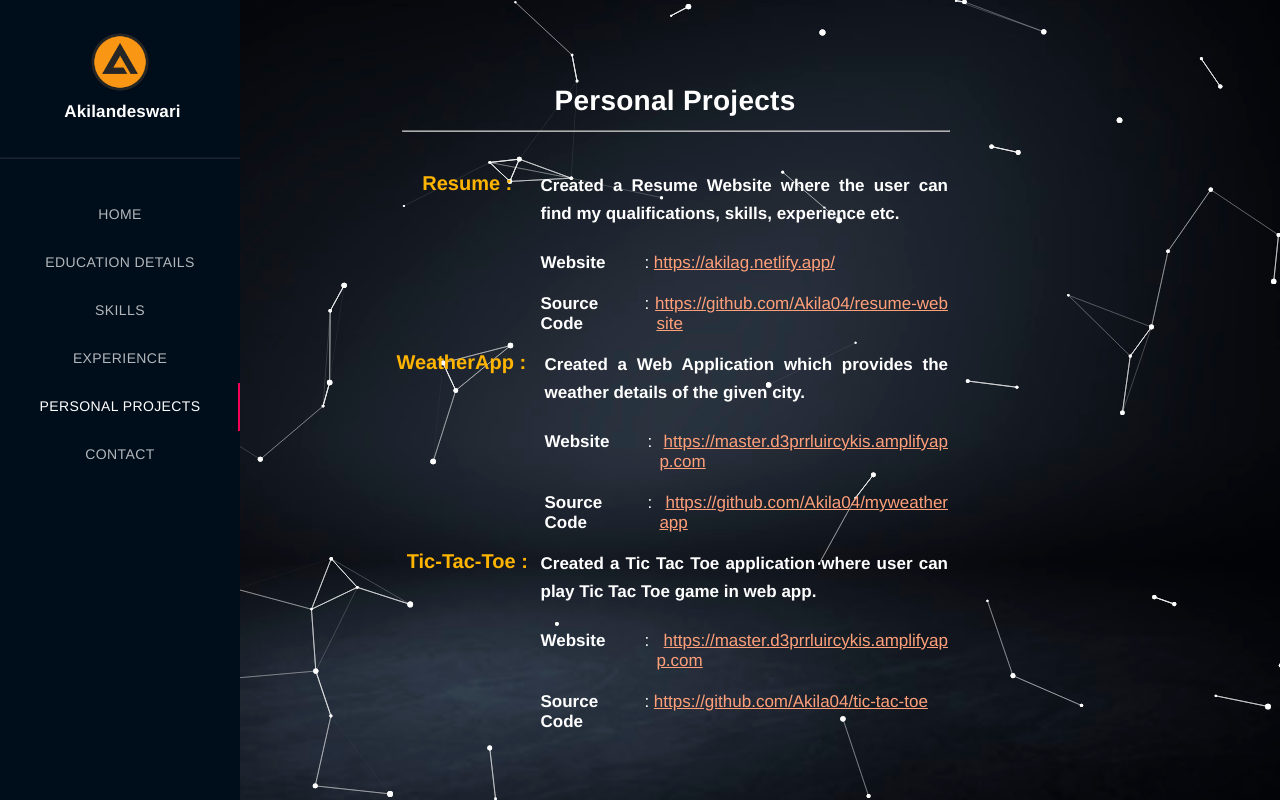
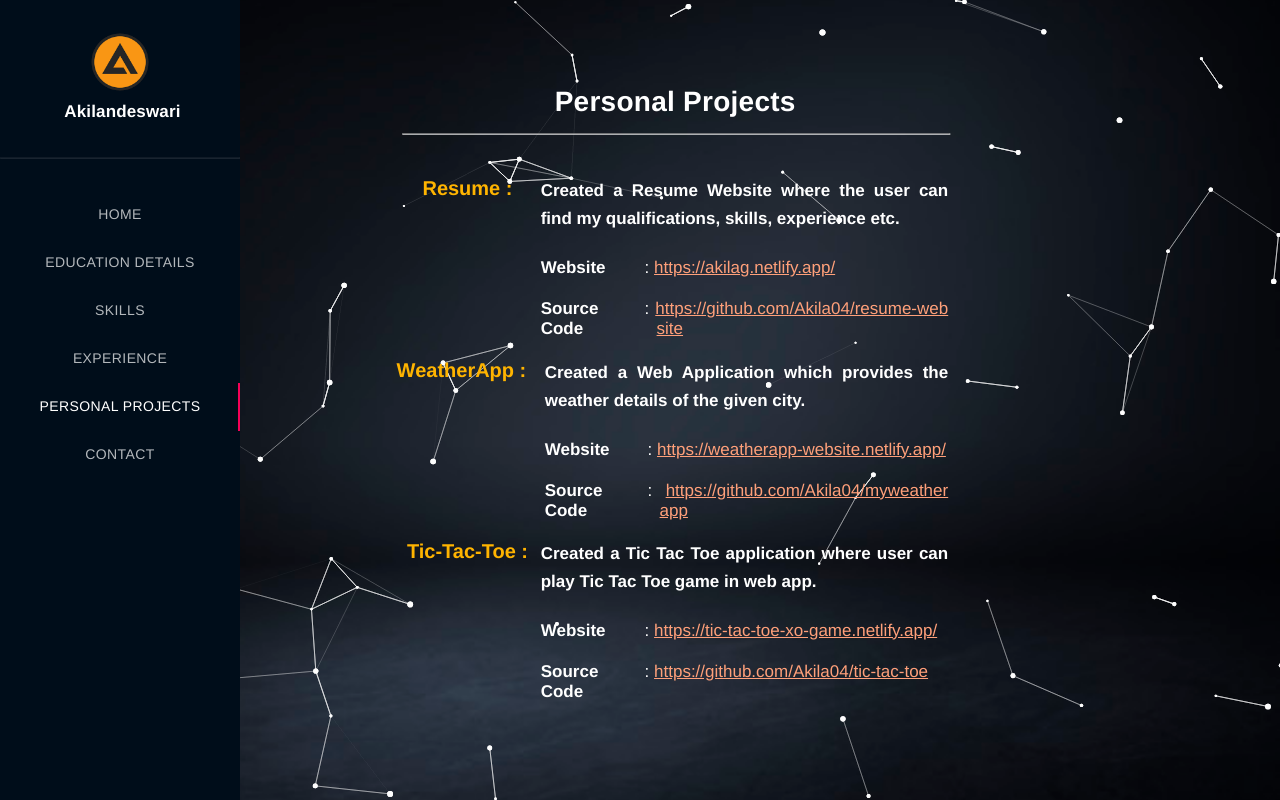
Before and after one commit to Akila04/resume-website, a React (Create React App) app: page /projects in a window 1280 px wide. Built offline with nearby package versions, Linux system fonts and the light colour scheme.

Commit message:
Project links updated

```diff
--- a/src/Components/ProjectComponent/Projectcomponent.js
+++ b/src/Components/ProjectComponent/Projectcomponent.js
@@ -95,11 +95,11 @@ const Projectcomponent = () => {
                         <Grid item xs={9} sm={9}>
                            <p style={{wordBreak: 'break-all', textIndent: '-1.5vh', paddingLeft: '1.5vh'}} className={classes.paddingZero}> :&nbsp;
                                 <a
-                                    href="https://master.d3prrluircykis.amplifyapp.com/"
+                                    href="https://weatherapp-website.netlify.app/"
                                     target="_blank"
                                     style={{color:'#FFA07A'}}
                                 >
-                                https://master.d3prrluircykis.amplifyapp.com
+                                https://weatherapp-website.netlify.app/
                                 </a>
                             </p>
                         </Grid>
@@ -111,7 +111,7 @@ const Projectcomponent = () => {
                         <Grid item xs={9} sm={9}>
                            <p style={{wordBreak: 'break-all', textIndent: '-1.5vh', paddingLeft: '1.5vh'}}> :&nbsp;
                                 <a
-                                    href="https://master.dv9eo8ex2w3w0.amplifyapp.com"
+                                    href="https://github.com/Akila04/myweatherapp"
                                     target="_blank"
                                     style={{color:'#FFA07A'}}
                                 >
@@ -137,11 +137,11 @@ const Projectcomponent = () => {
                         <Grid item xs={9} sm={9}>
                            <p style={{wordBreak: 'break-all', textIndent: '-1.5vh', paddingLeft: '1.5vh'}}  className={classes.paddingZero}> :&nbsp;
                                 <a
-                                    href="https://master.dv9eo8ex2w3w0.amplifyapp.com"
+                                    href="https://tic-tac-toe-xo-game.netlify.app/"
                                     target="_blank"
                                     style={{color:'#FFA07A'}}
                                 >
-                                    https://master.d3prrluircykis.amplifyapp.com
+                                    https://tic-tac-toe-xo-game.netlify.app/
                                 </a>
                             </p>
                         </Grid>
```
